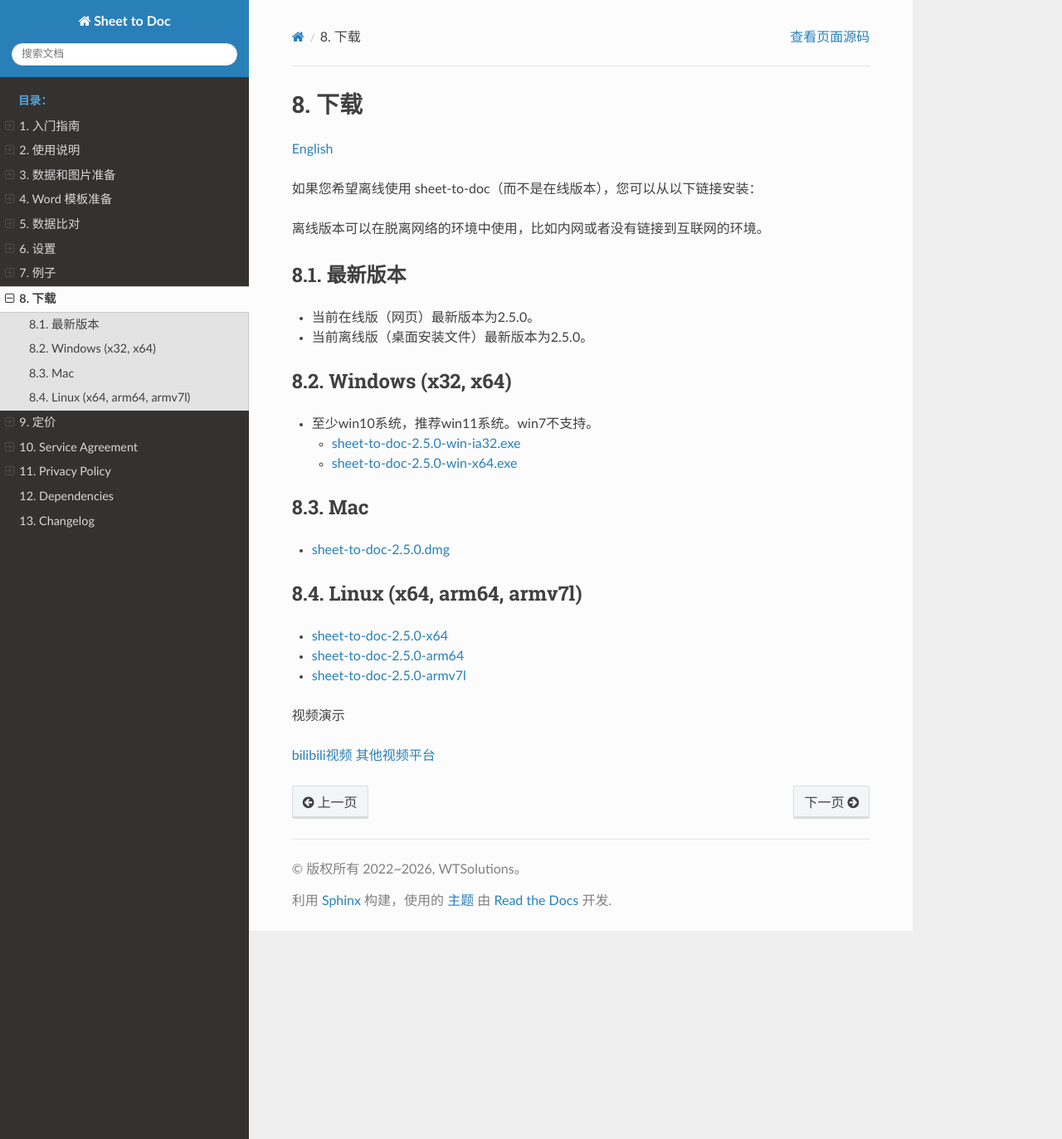
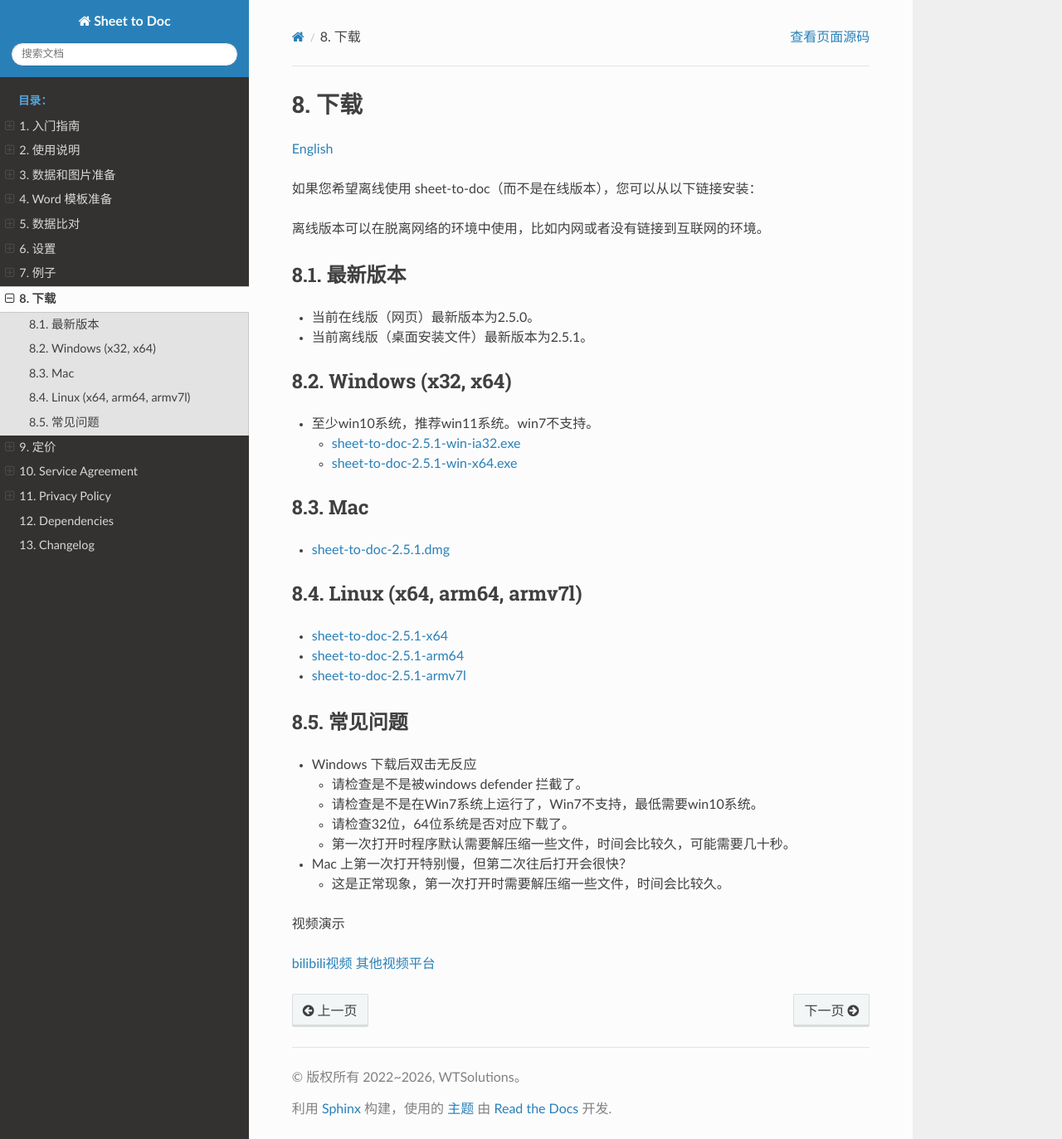
Before and after one commit to he-yang/sheet-to-doc-zh-cn, a Sphinx documentation site: the page built from source/Download.md, in a window 1280 px wide and 1373 px high. Shown: the whole window at 83% size. Built offline with Sphinx 7.4.7 and the Read the Docs theme 3.1.0, drawn with Linux system fonts in a browser that asks for light colours.

Commit message:
update to v2.5.1

```diff
--- a/source/Download.md
+++ b/source/Download.md
@@ -21,20 +21,30 @@
 ## 最新版本
 
 - 当前在线版（网页）最新版本为2.5.0。
-- 当前离线版（桌面安装文件）最新版本为2.5.0。
+- 当前离线版（桌面安装文件）最新版本为2.5.1。
 
 ## Windows (x32, x64)
 - 至少win10系统，推荐win11系统。win7不支持。
-  - [sheet-to-doc-2.5.0-win-ia32.exe](https://r2.wtsolutions.cn/sheet-to-doc-releases/Sheet-to-Doc-2.5.0-win-ia32.exe)
-  - [sheet-to-doc-2.5.0-win-x64.exe](https://r2.wtsolutions.cn/sheet-to-doc-releases/Sheet-to-Doc-2.5.0-win-x64.exe)
+  - [sheet-to-doc-2.5.1-win-ia32.exe](https://r2.wtsolutions.cn/sheet-to-doc-releases/Sheet-to-Doc-2.5.1-win-ia32.exe)
+  - [sheet-to-doc-2.5.1-win-x64.exe](https://r2.wtsolutions.cn/sheet-to-doc-releases/Sheet-to-Doc-2.5.1-win-x64.exe)
 
 ## Mac
-  - [sheet-to-doc-2.5.0.dmg](https://r2.wtsolutions.cn/sheet-to-doc-releases/Sheet-to-Doc-2.5.0.dmg)
+  - [sheet-to-doc-2.5.1.dmg](https://r2.wtsolutions.cn/sheet-to-doc-releases/Sheet-to-Doc-2.5.1.dmg)
 
 ## Linux (x64, arm64, armv7l)
-  - [sheet-to-doc-2.5.0-x64](https://r2.wtsolutions.cn/sheet-to-doc-releases/Sheet-to-Doc-2.5.0.AppImage)
-  - [sheet-to-doc-2.5.0-arm64](https://r2.wtsolutions.cn/sheet-to-doc-releases/Sheet-to-Doc-2.5.0-arm64.AppImage)
-  - [sheet-to-doc-2.5.0-armv7l](https://r2.wtsolutions.cn/sheet-to-doc-releases/Sheet-to-Doc-2.5.0-armv7l.AppImage)
+  - [sheet-to-doc-2.5.1-x64](https://r2.wtsolutions.cn/sheet-to-doc-releases/Sheet-to-Doc-2.5.1.AppImage)
+  - [sheet-to-doc-2.5.1-arm64](https://r2.wtsolutions.cn/sheet-to-doc-releases/Sheet-to-Doc-2.5.1-arm64.AppImage)
+  - [sheet-to-doc-2.5.1-armv7l](https://r2.wtsolutions.cn/sheet-to-doc-releases/Sheet-to-Doc-2.5.1-armv7l.AppImage)
+
+## 常见问题
+
+- Windows 下载后双击无反应
+  - 请检查是不是被windows defender 拦截了。
+  - 请检查是不是在Win7系统上运行了，Win7不支持，最低需要win10系统。
+  - 请检查32位，64位系统是否对应下载了。
+  - 第一次打开时程序默认需要解压缩一些文件，时间会比较久，可能需要几十秒。
+- Mac 上第一次打开特别慢，但第二次往后打开会很快？
+  - 这是正常现象，第一次打开时需要解压缩一些文件，时间会比较久。
 
 视频演示
 
--- a/source/conf.py
+++ b/source/conf.py
@@ -9,7 +9,7 @@
 project = 'Sheet to Doc'
 copyright = '2022~2026, WTSolutions'
 author = 'WTSolutions'
-release = '2.5.0.0'
+release = '2.5.1.0'
 
 # -- General configuration ---------------------------------------------------
 # https://www.sphinx-doc.org/en/master/usage/configuration.html#general-configuration
```
Also changed, not shown: source/changlog.md (+3 -0 lines).
